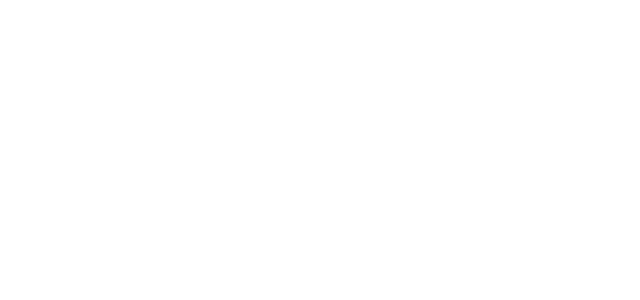
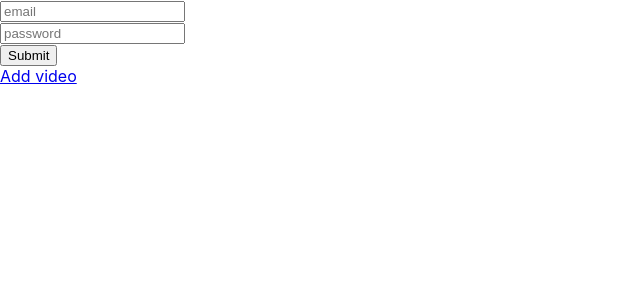
Before and after one commit to apgsn/VideoBurst, a React (Create React App) app in the folder client/: page /login in a window 1280 px wide. Shown: the top 300 px of the page, without its empty margins (0-640 px from the left). Built offline with nearby package versions, Linux system fonts and the light colour scheme.

Commit message:
Add login page

```diff
--- a/client/package.json
+++ b/client/package.json
@@ -5,6 +5,7 @@
   "proxy": "http://localhost:5000",
   "dependencies": {
     "axios": "^0.18.0",
+    "jwt-decode": "^2.2.0",
     "react": "^16.6.3",
     "react-dom": "^16.6.3",
     "react-redux": "^6.0.0",
--- a/client/src/App.js
+++ b/client/src/App.js
@@ -1,17 +1,21 @@
 import React, { Component } from "react";
-import { BrowserRouter as Router, Route } from "react-router-dom";
+import { BrowserRouter as Router, Route, Switch } from "react-router-dom";
 import { Provider } from "react-redux";
 import store from "./store";
 import "./App.css";
 
 import Feed from "./components/feed/Feed";
+import Login from "./components/login/Login";
 
 class App extends Component {
   render() {
     return (
       <Provider store={store}>
         <Router>
-          <Route exact path="/" component={Feed} />
+          <Switch>
+            <Route exact path="/" component={Feed} />
+            <Route exact path="/login" component={Login} />
+          </Switch>
         </Router>
       </Provider>
     );
--- /dev/null
+++ b/client/src/actions/authActions.js
@@ -0,0 +1,61 @@
+import axios from "axios";
+import setAuthToken from "./setAuthToken";
+import { GET_ERRORS, SET_CURRENT_USER } from "./types";
+import jwt_decode from "jwt-decode";
+
+// Register User
+export const registerUser = (userData, history) => dispatch => {
+  axios
+    .post("/api/user/register", userData)
+    .then(res => history.push("/login"))
+    .catch(err =>
+      dispatch({
+        type: GET_ERRORS,
+        payload: err.response.data
+      })
+    );
+};
+
+// Login User
+export const loginUser = userData => dispatch => {
+  axios
+    .post("/api/user/login", userData)
+    .then(res => {
+      // Save to local storage
+      const { token } = res.data;
+      console.log(token);
+
+      // Set token to ls
+      localStorage.setItem("jwtToken", token);
+      // Set token to Auth header
+      setAuthToken(token);
+      // Decode token to get user data
+      const decoded = jwt_decode(token);
+      // Set current user
+      dispatch(setCurrentUser(decoded));
+    })
+    .catch(err =>
+      dispatch({
+        type: GET_ERRORS,
+        payload: err.response.data
+      })
+    );
+};
+
+// Set logged in user
+export const setCurrentUser = decoded => {
+  return {
+    type: SET_CURRENT_USER,
+    payload: decoded
+  };
+};
+
+// Logout user
+export const logoutUser = () => dispatch => {
+  // remove token from local storage
+  localStorage.removeItem("jwtToken");
+  // remove auth header for future requests
+  setAuthToken(false);
+  // set current user to {} which will set isAuthenticated to false
+  dispatch(setCurrentUser({}));
+};
--- /dev/null
+++ b/client/src/actions/setAuthToken.js
@@ -0,0 +1,9 @@
+import axios from "axios";
+
+const setAuthToken = token => {
+  token
+    ? (axios.defaults.headers.common["Authorization"] = token)
+    : delete axios.defaults.headers.common["Authorization"];
+};
+
+export default setAuthToken;
--- a/client/src/actions/types.js
+++ b/client/src/actions/types.js
@@ -1,3 +1,4 @@
 export const GET_ERRORS = "GET_ERRORS";
 export const CLEAR_ERRORS = "CLEAR_ERRORS";
 export const ADD_VIDEO = "ADD_VIDEO";
+export const SET_CURRENT_USER = "SET_CURRENT_USER";
--- /dev/null
+++ b/client/src/components/common/Input.js
@@ -0,0 +1,25 @@
+import React from "react";
+
+export default function Input({
+  name,
+  placeholder,
+  value,
+  error,
+  type = "text",
+  onChange,
+  disabled
+}) {
+  return (
+    <div className="form-group">
+      <input
+        placeholder={placeholder}
+        name={name}
+        type={type}
+        value={value}
+        onChange={onChange}
+        disabled={disabled}
+      />
+      {error && <div className="invalid-feedback">{error}</div>}
+    </div>
+  );
+}
--- /dev/null
+++ b/client/src/components/login/Login.js
@@ -0,0 +1,66 @@
+import React, { Component } from "react";
+import { connect } from "react-redux";
+import { Link } from "react-router-dom";
+import { loginUser } from "../../actions/authActions";
+
+import Input from "../common/Input";
+
+class Login extends Component {
+  constructor(props) {
+    super(props);
+    this.state = {
+      email: "",
+      password: "",
+      errors: {}
+    };
+  }
+
+  onChange = e => {
+    this.setState({ [e.target.name]: e.target.value });
+  };
+
+  onSubmit = e => {
+    e.preventDefault();
+    console.log(this.state.password);
+    const newLogin = {
+      email: this.state.email,
+      password: this.state.password
+    };
+    this.props.loginUser(newLogin);
+  };
+  render() {
+    return (
+      <div>
+        <form onSubmit={this.onSubmit}>
+          <Input
+            name="email"
+            placeholder="email"
+            errors={this.state.errors}
+            onChange={this.onChange}
+          />
+          <Input
+            name="password"
+            placeholder="password"
+            type="password"
+            errors={this.state.errors}
+            onChange={this.onChange}
+          />
+          <input type="submit" className="btn btn-info btn-block mt-4" />
+        </form>
+        <Link className="nav-link" to="/">
+          Add video
+        </Link>
+      </div>
+    );
+  }
+}
+
+const mapStateToProps = state => ({
+  auth: state.auth,
+  errors: state.errors
+});
+
+export default connect(
+  mapStateToProps,
+  { loginUser }
+)(Login);
--- /dev/null
+++ b/client/src/reducers/authReducer.js
@@ -0,0 +1,19 @@
+import { SET_CURRENT_USER } from "../actions/types";
+
+const initialState = {
+  isAuthenticated: false,
+  user: {}
+};
+
+export default function(state = initialState, action) {
+  switch (action.type) {
+    case SET_CURRENT_USER:
+      return {
+        ...state,
+        isAuthenticated: action.payload !== {},
+        user: action.payload
+      };
+    default:
+      return state;
+  }
+}
--- a/client/src/reducers/index.js
+++ b/client/src/reducers/index.js
@@ -1,8 +1,10 @@
 import { combineReducers } from "redux";
 import errorReducer from "./errorReducer";
 import videoReducer from "./videoReducer";
+import authReducer from "./authReducer";
 
 export default combineReducers({
   video: videoReducer,
-  error: errorReducer
+  error: errorReducer,
+  auth: authReducer
 });
```
Also changed, not shown: 2 other files (tests, documents, lock files or other folders).
